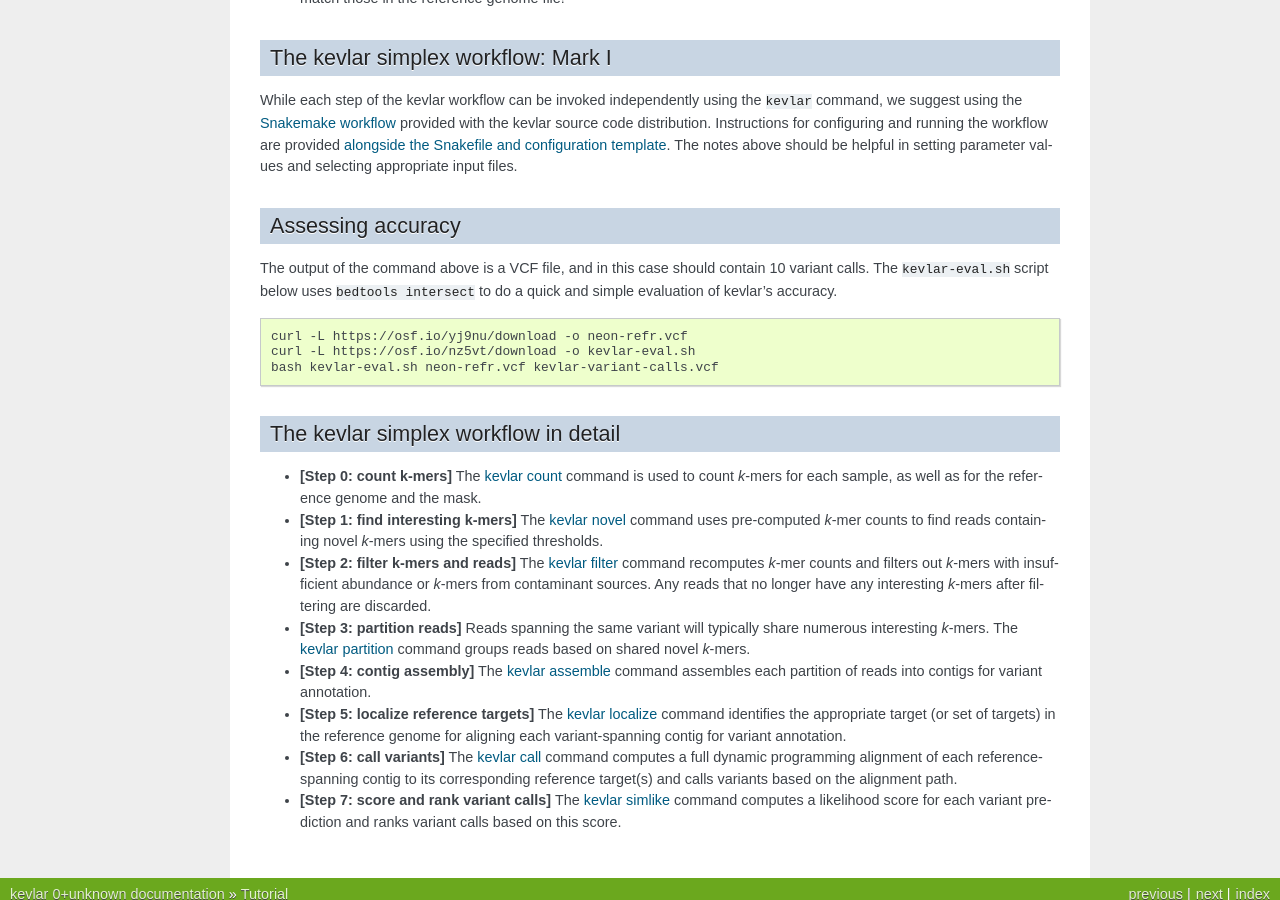
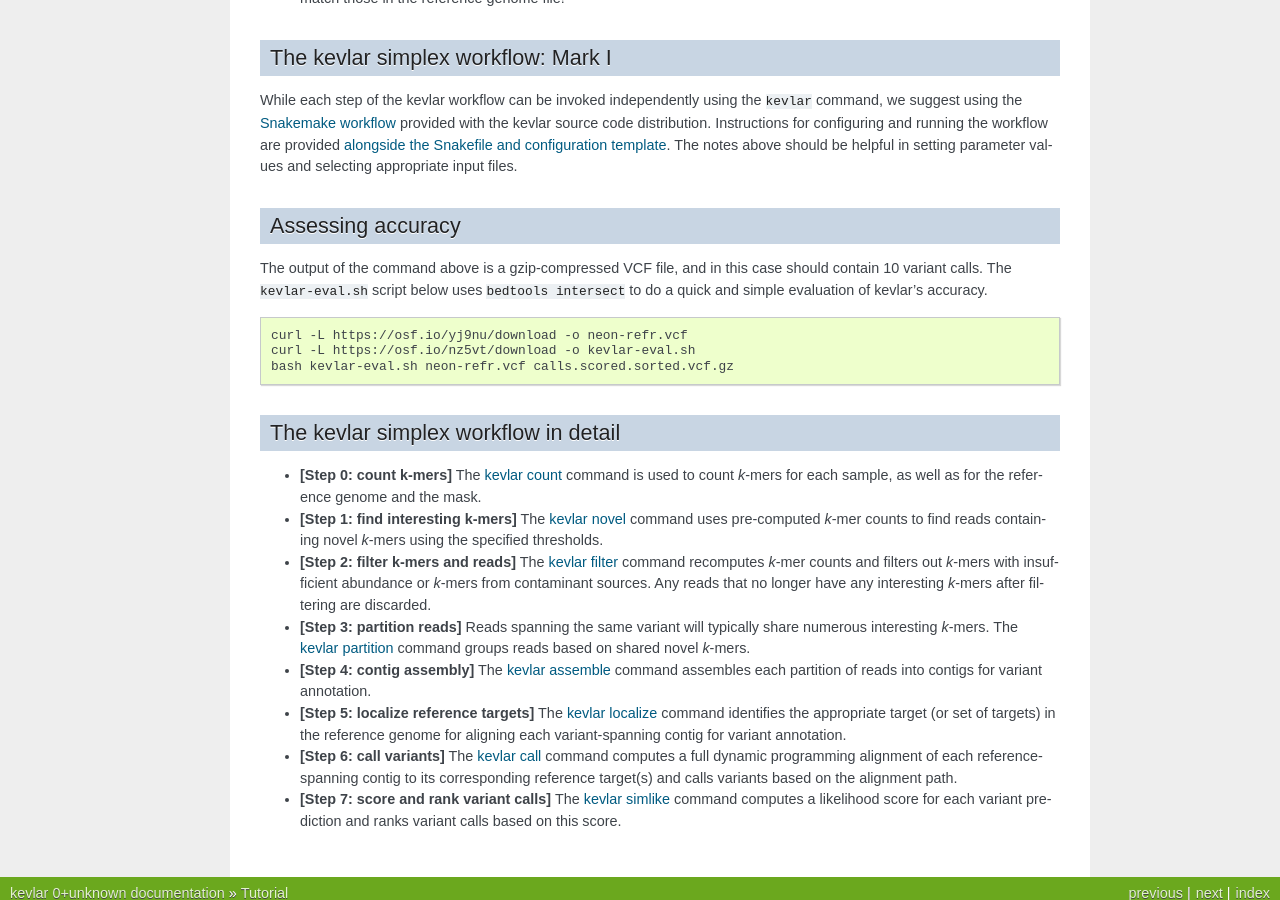
Before and after one commit to kevlar-dev/kevlar, a Sphinx documentation site: the page built from docs/tutorial.rst, in a window 1280 px wide and 900 px high, scrolled down 1500 px. Built offline with Sphinx 7.4.7, drawn with Linux system fonts in a browser that asks for light colours.

Commit message:
Finalize quickstart and tutorial

```diff
--- a/docs/quick-start.rst
+++ b/docs/quick-start.rst
@@ -23,8 +23,7 @@ A :doc:`more detailed tutorial is available <tutorial>`, and a complete listing
      bwa index refr.fa.gz
 
      # Download and format configuration file
-     curl -L https://s3-us-west-1.amazonaws.com/noble-trios/helium-config.json \
-         | sed "s:/home/user/Desktop:$(pwd):g" > helium-config.json
+     curl -L https://osf.io/86adm/download  sed "s:/home/user/Desktop:$(pwd):g" > helium-config.json
 
      # Invoke the workflow
      snakemake \
--- a/docs/tutorial.rst
+++ b/docs/tutorial.rst
@@ -83,14 +83,14 @@ The notes above should be helpful in setting parameter values and selecting appr
 Assessing accuracy
 ------------------
 
-The output of the command above is a VCF file, and in this case should contain 10 variant calls.
+The output of the command above is a gzip-compressed VCF file, and in this case should contain 10 variant calls.
 The ``kevlar-eval.sh`` script below uses ``bedtools intersect`` to do a quick and simple evaluation of kevlar's accuracy.
 
 .. code:: bash
 
     curl -L https://osf.io/yj9nu/download -o neon-refr.vcf
     curl -L https://osf.io/nz5vt/download -o kevlar-eval.sh
-    bash kevlar-eval.sh neon-refr.vcf kevlar-variant-calls.vcf
+    bash kevlar-eval.sh neon-refr.vcf calls.scored.sorted.vcf.gz
 
 
 The kevlar simplex workflow in detail
```
